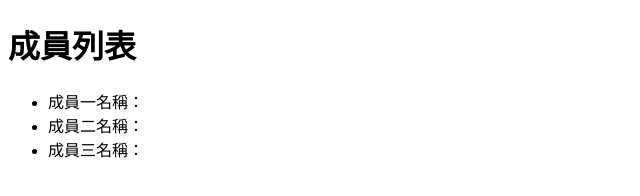
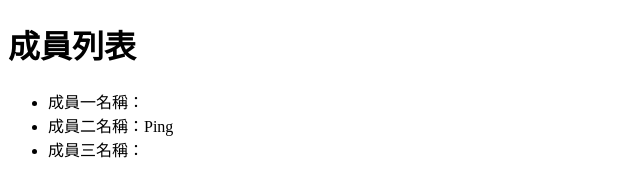
Before and after one commit to Peg-L/git-1106, a plain HTML site: page index.html in a window 1280 px wide. Shown: the full height of the page, 0-640 px from the left. Drawn offline with Linux system fonts and the light colour scheme.

Commit message:
新增成員二名字

```diff
--- a/index.html
+++ b/index.html
@@ -9,7 +9,7 @@
     <h1>成員列表</h1>
     <ul>
       <li>成員一名稱：</li>
-      <li>成員二名稱：</li>
+      <li>成員二名稱：Ping</li>
       <li>成員三名稱：</li>
     </ul>
   </body>
```
